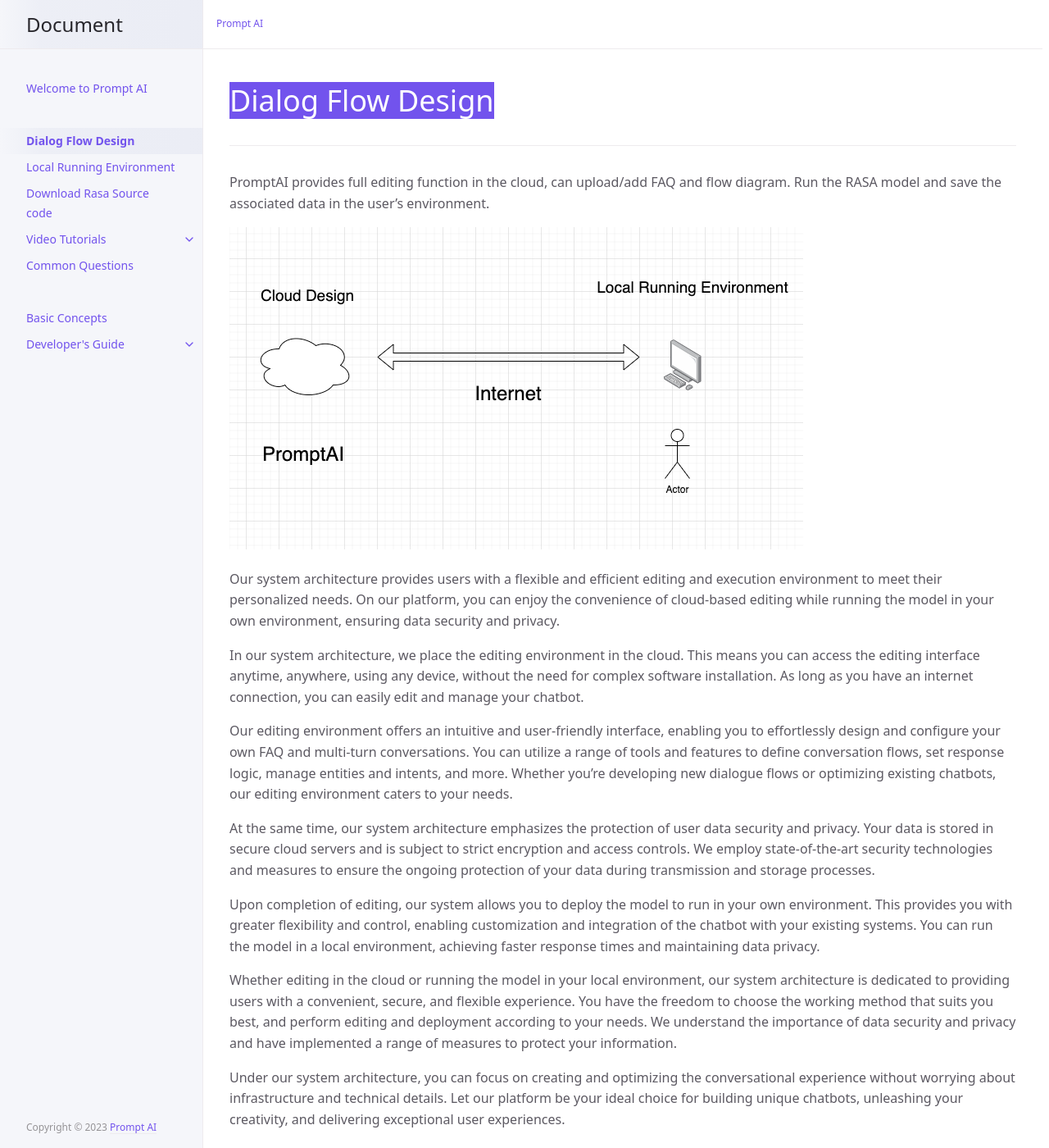
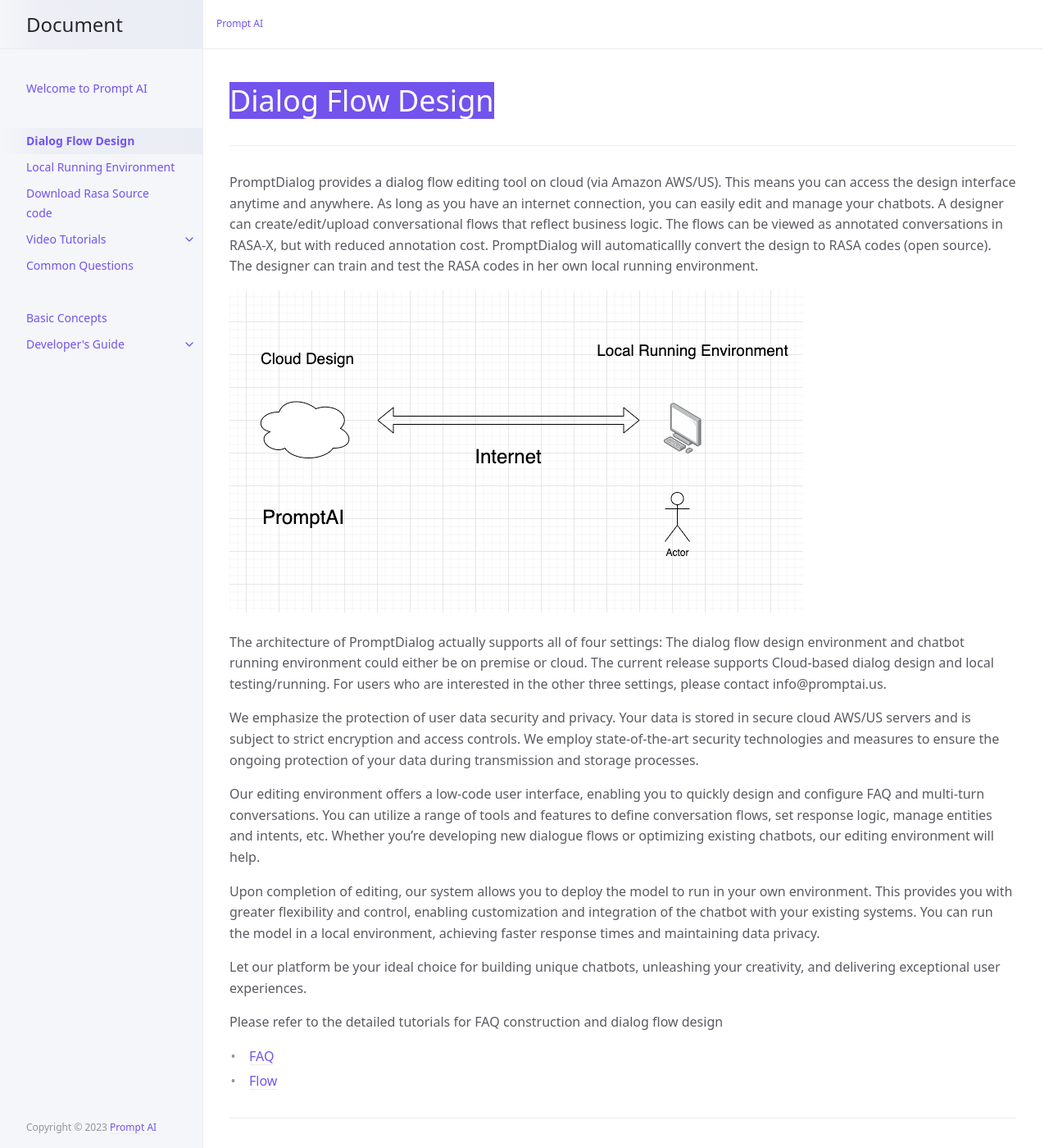
Before and after one commit to PromptAI/promptdialog, a Jekyll site: the page built from docs/cloud_design.md, in a window 1280 px wide and 1400 px high. Shown: the whole window at 82% size. Built offline with Jekyll 4.4.1, drawn with Linux system fonts in a browser that asks for light colours; some of the changed text lies outside the part shown.

Commit message:
Update cloud_design.md

```diff
--- a/docs/cloud_design.md
+++ b/docs/cloud_design.md
@@ -7,26 +7,20 @@ has_children: false
 # Dialog Flow Design
 {: .no_toc .header }
 ---
-PromptAI provides full editing function in the cloud, can upload/add FAQ and flow diagram. Run the RASA model and save the associated data in the user's environment.
+PromptDialog provides a dialog flow editing tool on cloud (via Amazon AWS/US).   This means you can access the design interface anytime and anywhere. As long as you have an internet connection, you can easily edit and manage your chatbots.  A designer can create/edit/upload conversational flows that reflect business logic.  The flows can be viewed as annotated conversations in RASA-X, but with reduced annotation cost.  PromptDialog will automaticallly convert the design to RASA codes (open source).  The designer can train and test the RASA codes in her own local running environment.
 
 ![cloud_design.png](/assets/images/cloud_design/01-cloud_design.png)
 
-Our system architecture provides users with a flexible and efficient editing and execution environment to meet their personalized needs. On our platform, you can enjoy the convenience of cloud-based editing while running the model in your own environment, ensuring data security and privacy.
+The architecture of PromptDialog actually supports all of four settings: The dialog flow design environment and chatbot running environment could either be on premise or cloud.  The current release supports Cloud-based dialog design and local testing/running.  For users who are interested in the other three settings, please contact info@promptai.us.
 
-In our system architecture, we place the editing environment in the cloud. This means you can access the editing interface anytime, anywhere, using any device, without the need for complex software installation. As long as you have an internet connection, you can easily edit and manage your chatbot.
+We emphasize the protection of user data security and privacy. Your data is stored in secure cloud AWS/US servers and is subject to strict encryption and access controls. We employ state-of-the-art security technologies and measures to ensure the ongoing protection of your data during transmission and storage processes.
 
-
-Our editing environment offers an intuitive and user-friendly interface, enabling you to effortlessly design and configure your own FAQ and multi-turn conversations. You can utilize a range of tools and features to define conversation flows, set response logic, manage entities and intents, and more. Whether you're developing new dialogue flows or optimizing existing chatbots, our editing environment caters to your needs.
-
-At the same time, our system architecture emphasizes the protection of user data security and privacy. Your data is stored in secure cloud servers and is subject to strict encryption and access controls. We employ state-of-the-art security technologies and measures to ensure the ongoing protection of your data during transmission and storage processes.
+Our editing environment offers a low-code user interface, enabling you to quickly design and configure FAQ and multi-turn conversations. You can utilize a range of tools and features to define conversation flows, set response logic, manage entities and intents, etc.  Whether you're developing new dialogue flows or optimizing existing chatbots, our editing environment will help.
 
 Upon completion of editing, our system allows you to deploy the model to run in your own environment. This provides you with greater flexibility and control, enabling customization and integration of the chatbot with your existing systems. You can run the model in a local environment, achieving faster response times and maintaining data privacy.
 
-Whether editing in the cloud or running the model in your local environment, our system architecture is dedicated to providing users with a convenient, secure, and flexible experience. You have the freedom to choose the working method that suits you best, and perform editing and deployment according to your needs. We understand the importance of data security and privacy and have implemented a range of measures to protect your information.
+Let our platform be your ideal choice for building unique chatbots, unleashing your creativity, and delivering exceptional user experiences.
 
-Under our system architecture, you can focus on creating and optimizing the conversational experience without worrying about infrastructure and technical details. Let our platform be your ideal choice for building unique chatbots, unleashing your creativity, and delivering exceptional user experiences.
-
-
-Please refer to the following tutorials for FAQ and Flow
+Please refer to the detailed tutorials for FAQ construction and dialog flow design
 - [FAQ](/docs/tutorial/faq/01-create-faq/)
 - [Flow](/docs/tutorial/flow/01-create-flow/)
```
